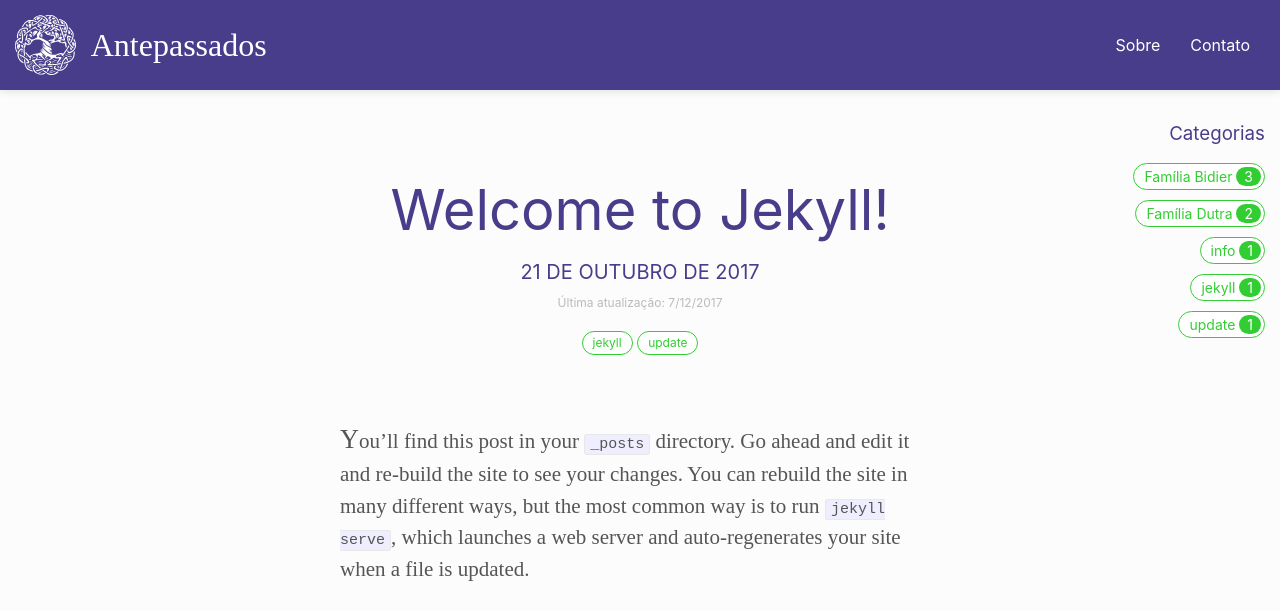
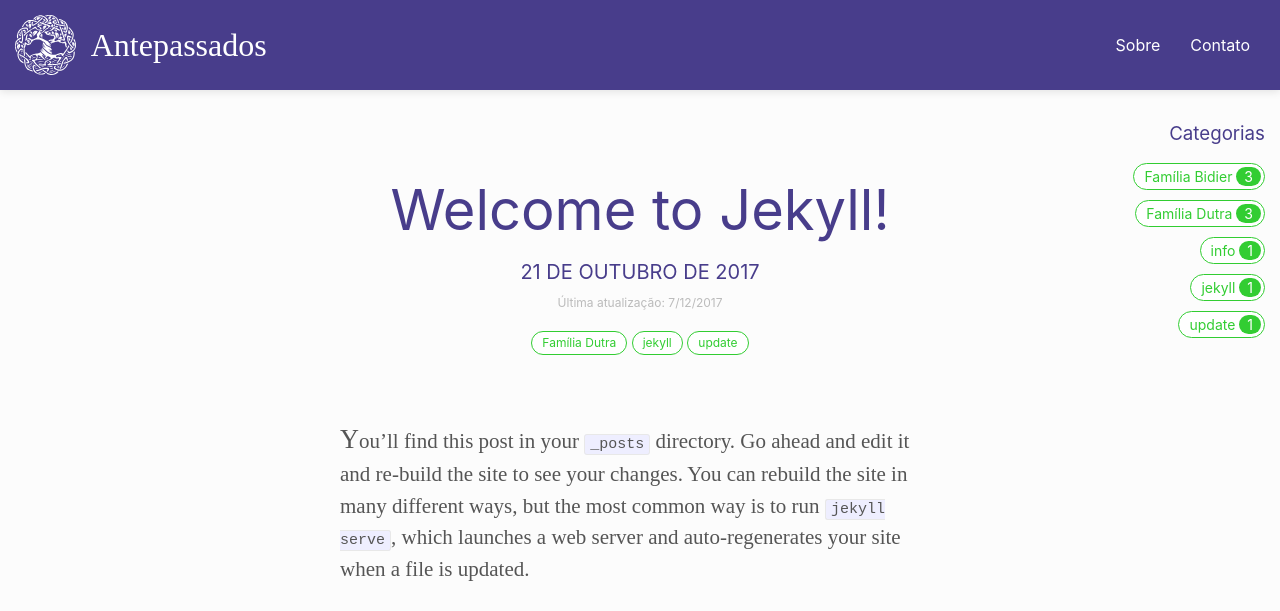
Before and after one commit to flaviodut/antepassados, a Jekyll site: the page built from _posts/2017-10-21-welcome-to-jekyll.md, in a window 1280 px wide and 900 px high, cut to the strip 0-611 px from the top of the window. Built offline with Jekyll 4.4.1, drawn with Linux system fonts in a browser that asks for light colours; some web fonts are replaced; a script that is not in the unit is left out; comment, search, counter and statistics services are not loaded.

```diff
--- a/_layouts/default.html
+++ b/_layouts/default.html
@@ -1,5 +1,5 @@
 <!DOCTYPE html>
-<html lang="{{ page.lang | default: site.lang | default: "en" }}">
+<html lang="{{ page.lang | default: site.lang | default: "pt-br" }}">
 
   {% include head.html %}
 
@@ -14,11 +14,11 @@
         {% assign categories_list = site.categories | sort %}
           {% if categories_list.first[0] == null %}
             {% for category in categories_list %}
-              <li><a class="tag" href="{{ site.url }}/category/{{ category | downcase | replace: ' ', '-'| replace: 'ã', 'a' | replace: 'á', 'a' | replace: 'à', 'a' | replace: 'â', 'a' | replace: 'é', 'e' | replace: 'ê', 'e' | replace: 'í', 'i' | replace: 'ó', 'o' | replace: 'õ', 'o' | replace: 'ô', 'o' | replace: 'ú', 'u' | replace: 'ç', 'c' }}">{{ category }} <span>{{ site.tags[category].size }}</span></a></li>
+              <li><a class="tag" href="{{ site.url }}{{ site.baseurl }}/categoria/{{ category | downcase | replace: ' ', '-'| replace: 'ã', 'a' | replace: 'á', 'a' | replace: 'à', 'a' | replace: 'â', 'a' | replace: 'é', 'e' | replace: 'ê', 'e' | replace: 'í', 'i' | replace: 'ó', 'o' | replace: 'õ', 'o' | replace: 'ô', 'o' | replace: 'ú', 'u' | replace: 'ç', 'c' }}">{{ category }} <span>{{ site.tags[category].size }}</span></a></li>
             {% endfor %}
           {% else %}
             {% for category in categories_list %}
-              <li><a class="tag" href="{{ site.url }}/category/{{ category[0] | downcase | replace: ' ', '-'| replace: 'ã', 'a' | replace: 'á', 'a' | replace: 'à', 'a' | replace: 'â', 'a' | replace: 'é', 'e' | replace: 'ê', 'e' | replace: 'í', 'i' | replace: 'ó', 'o' | replace: 'õ', 'o' | replace: 'ô', 'o' | replace: 'ú', 'u' | replace: 'ç', 'c' }}">{{ category[0] }} <span>{{ category[1].size }}</span></a></li>
+              <li><a class="tag" href="{{ site.url }}{{ site.baseurl }}/categoria/{{ category[0] | downcase | replace: ' ', '-'| replace: 'ã', 'a' | replace: 'á', 'a' | replace: 'à', 'a' | replace: 'â', 'a' | replace: 'é', 'e' | replace: 'ê', 'e' | replace: 'í', 'i' | replace: 'ó', 'o' | replace: 'õ', 'o' | replace: 'ô', 'o' | replace: 'ú', 'u' | replace: 'ç', 'c' }}">{{ category[0] }} <span>{{ category[1].size }}</span></a></li>
             {% endfor %}
           {% endif %}
         {% assign categories_list = nil %}
--- a/_posts/2017-10-21-welcome-to-jekyll.md
+++ b/_posts/2017-10-21-welcome-to-jekyll.md
@@ -5,7 +5,10 @@ date:   2017-10-21 12:21:14 -0200
 last-update: 2017-12-07 21:48:00 -0200
 author: Fábio Umberto van Hurtere
 author-email: fabio.hurtere@gmail.com
-categories: jekyll update
+categories:
+  - jekyll
+  - update
+  - Família Dutra
 ---
 You’ll find this post in your `_posts` directory. Go ahead and edit it and re-build the site to see your changes. You can rebuild the site in many different ways, but the most common way is to run `jekyll serve`, which launches a web server and auto-regenerates your site when a file is updated.
 
```
